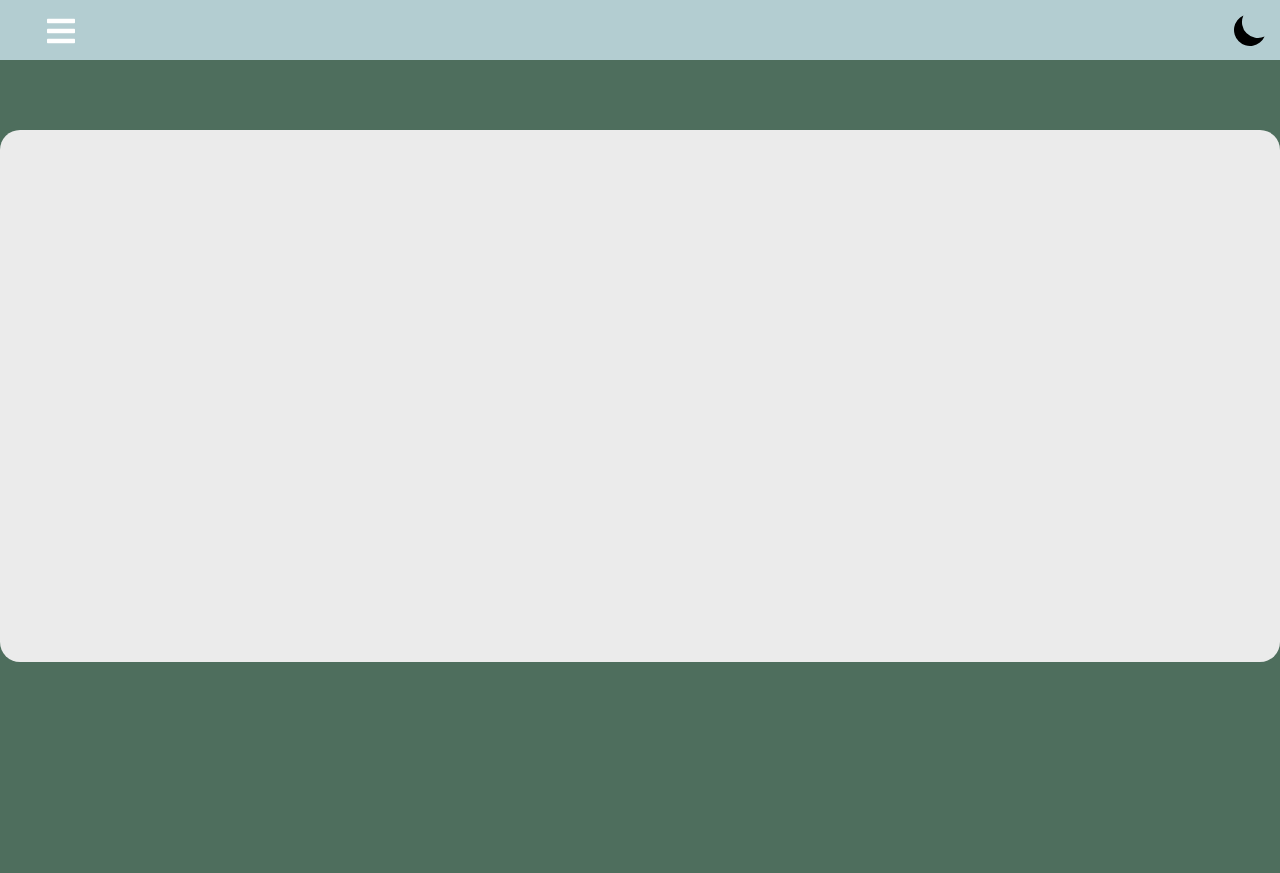
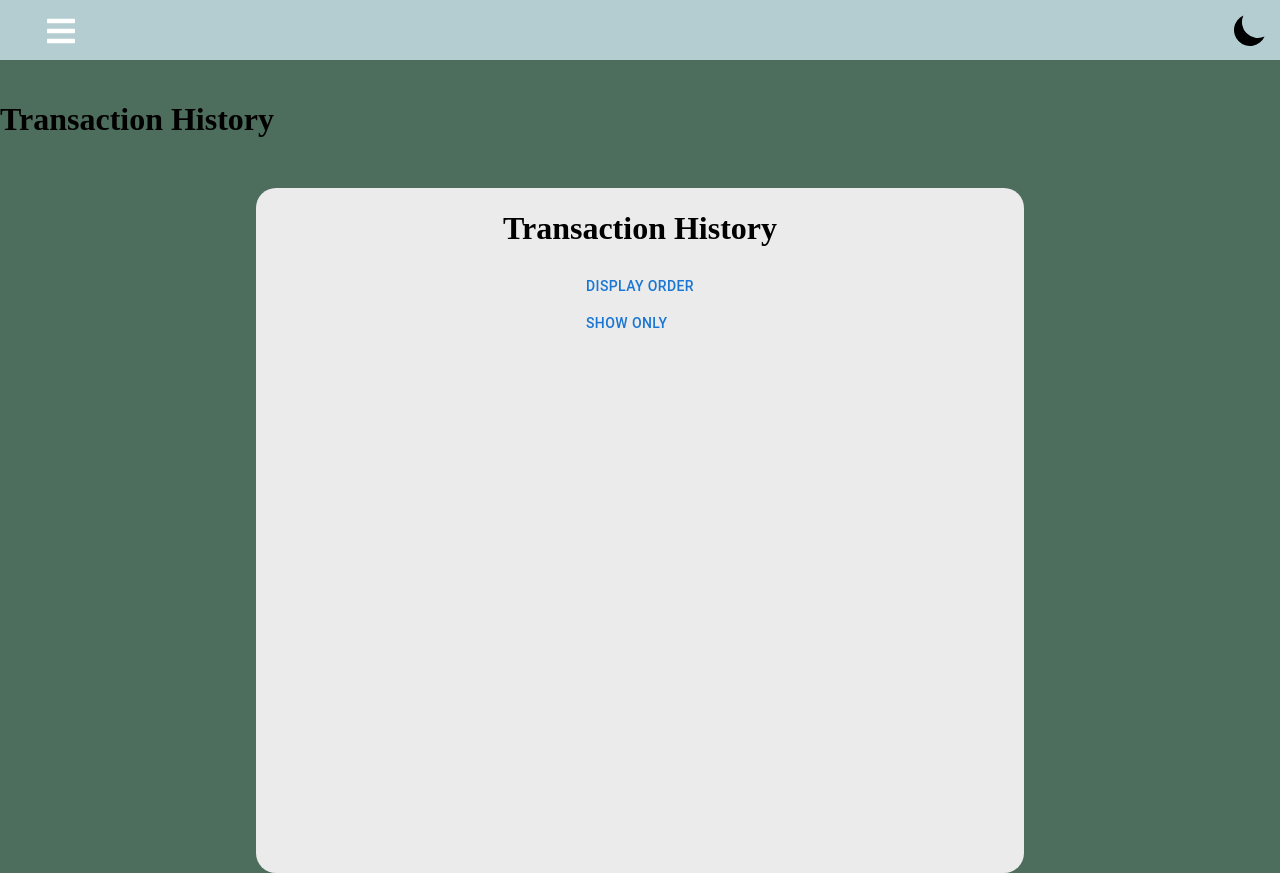
Before and after one commit to enukeWebDev/budget-tracker, a React (Create React App) app: page /transactions in a window 1280 px wide. Before the commit the page ends 800 px from the top, so only its background shows below. Built offline with nearby package versions, Linux system fonts and the light colour scheme.

Commit message:
sort button added for display

```diff
--- /dev/null
+++ b/src/components/TransactionHistory/DisplayOrder.js
@@ -0,0 +1,47 @@
+import * as React from 'react';
+import Button from '@mui/material/Button';
+import Menu from '@mui/material/Menu';
+import MenuItem from '@mui/material/MenuItem';
+
+export default function DisplayOrder() {
+  const [anchorEl, setAnchorEl] = React.useState(null);
+  const open = Boolean(anchorEl);
+  const handleClick = (event) => {
+    setAnchorEl(event.currentTarget);
+  };
+  const handleClose = () => {
+    setAnchorEl(null);
+  };
+
+  return (
+    <div>
+      <Button
+        id="demo-positioned-button"
+        aria-controls={open ? 'demo-positioned-menu' : undefined}
+        aria-haspopup="true"
+        aria-expanded={open ? 'true' : undefined}
+        onClick={handleClick}
+      >
+        Display Order
+      </Button>
+      <Menu
+        id="demo-positioned-menu"
+        aria-labelledby="demo-positioned-button"
+        anchorEl={anchorEl}
+        open={open}
+        onClose={handleClose}
+        anchorOrigin={{
+          vertical: 'top',
+          horizontal: 'left',
+        }}
+        transformOrigin={{
+          vertical: 'top',
+          horizontal: 'left',
+        }}
+      >
+        <MenuItem onClick={handleClose}>Most Recent</MenuItem>
+        <MenuItem onClick={handleClose}>Least Recent</MenuItem>
+      </Menu>
+    </div>
+  );
+}
--- /dev/null
+++ b/src/components/TransactionHistory/ShowOnly.js
@@ -0,0 +1,52 @@
+import * as React from 'react';
+import Button from '@mui/material/Button';
+import Menu from '@mui/material/Menu';
+import MenuItem from '@mui/material/MenuItem';
+
+export default function ShowOnly() {
+  const [anchorEl, setAnchorEl] = React.useState(null);
+  const open = Boolean(anchorEl);
+  const handleClick = (event) => {
+    setAnchorEl(event.currentTarget);
+  };
+  const handleClose = () => {
+    setAnchorEl(null);
+  };
+
+  return (
+    <div>
+      <Button
+        id="demo-positioned-button"
+        aria-controls={open ? 'demo-positioned-menu' : undefined}
+        aria-haspopup="true"
+        aria-expanded={open ? 'true' : undefined}
+        onClick={handleClick}
+      >
+        Show Only
+      </Button>
+      <Menu
+        id="demo-positioned-menu"
+        aria-labelledby="demo-positioned-button"
+        anchorEl={anchorEl}
+        open={open}
+        onClose={handleClose}
+        anchorOrigin={{
+          vertical: 'top',
+          horizontal: 'left',
+        }}
+        transformOrigin={{
+          vertical: 'top',
+          horizontal: 'left',
+        }}
+      >
+        <MenuItem onClick={handleClose}>Food</MenuItem>
+        <MenuItem onClick={handleClose}>Grocery</MenuItem>
+        <MenuItem onClick={handleClose}>Phone</MenuItem>
+        <MenuItem onClick={handleClose}>Gas</MenuItem>
+        <MenuItem onClick={handleClose}>Fun</MenuItem>
+        <MenuItem onClick={handleClose}>Rent</MenuItem>
+        <MenuItem onClick={handleClose}>Car Insurance</MenuItem>
+      </Menu>
+    </div>
+  );
+}
--- a/src/components/TransactionHistory/index.js
+++ b/src/components/TransactionHistory/index.js
@@ -2,6 +2,9 @@ import './style.css';
 import Content from './Content';
 import { useContext } from 'react'
 import { GlobalContext } from '../../context/GlobalState';
+import DisplayOrder from './DisplayOrder';
+import ShowOnly from './ShowOnly';
+
 
 
 function Transaction() {
@@ -10,15 +13,21 @@ function Transaction() {
 
 
   return (
+    <>
+      <h1>Transaction History</h1>
       <div className='history'>
+        <h1>Transaction History</h1>
+        <div className='sort-options'>
+        <DisplayOrder />
+        <ShowOnly />
+        </div>
           <main className="transaction-layout" >
-
             <ul className="transaction-list">
               { transactions.map(transaction => (<Content key={transaction.id} transaction={transaction} />)) }
             </ul>
-
           </main>
       </div>
+    </>
   );
 }
 
--- a/src/components/TransactionHistory/style.css
+++ b/src/components/TransactionHistory/style.css
@@ -7,6 +7,8 @@
   align-items: center;
   align-self: center;
   text-align: center;
+  width: 100%;
+  padding-left: 0px;
 }
 
 .history {
@@ -17,7 +19,8 @@
 
   background-color: #EBEBEB;
   margin-top: 50px;
-  padding-right: 50px;
+  width: 60%;
+  margin-left: 20%;
   border-radius: 20px;
 }
 
```
Lines whose indentation alone changed are shown as unchanged.
